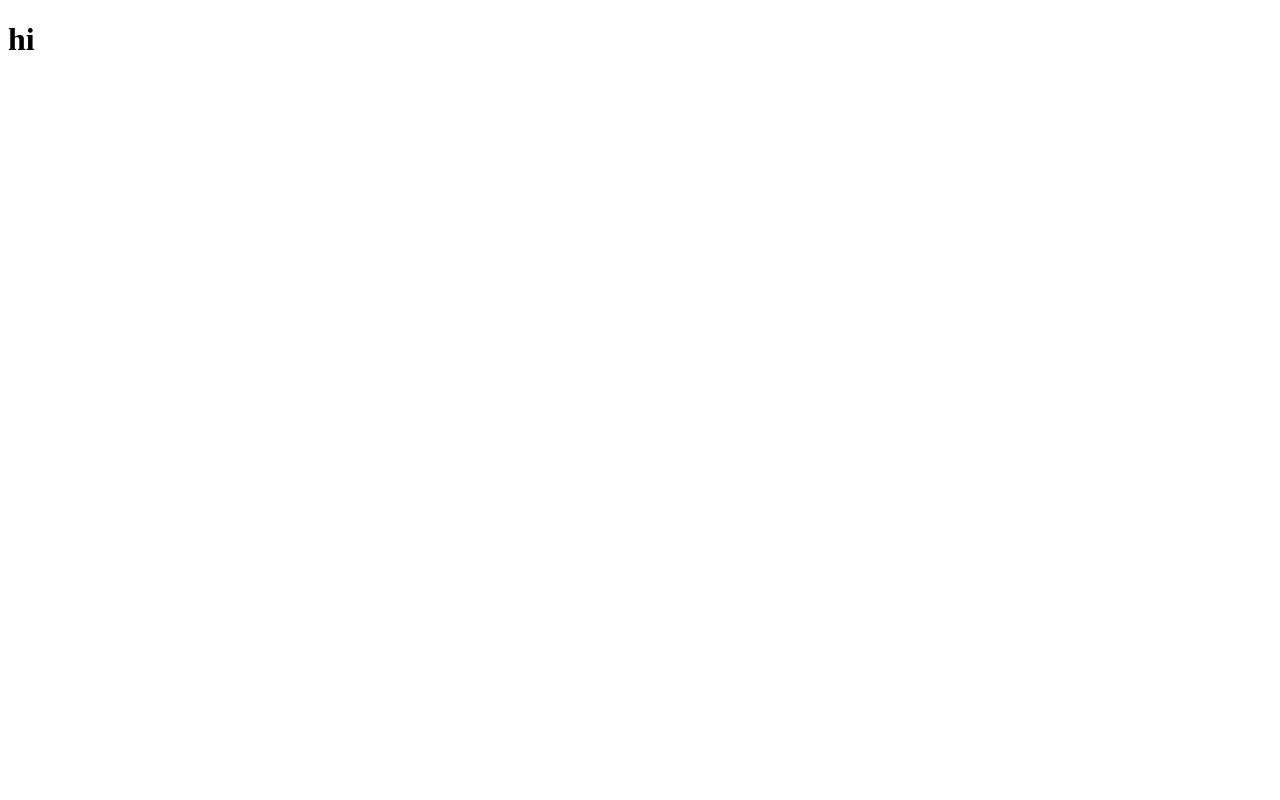
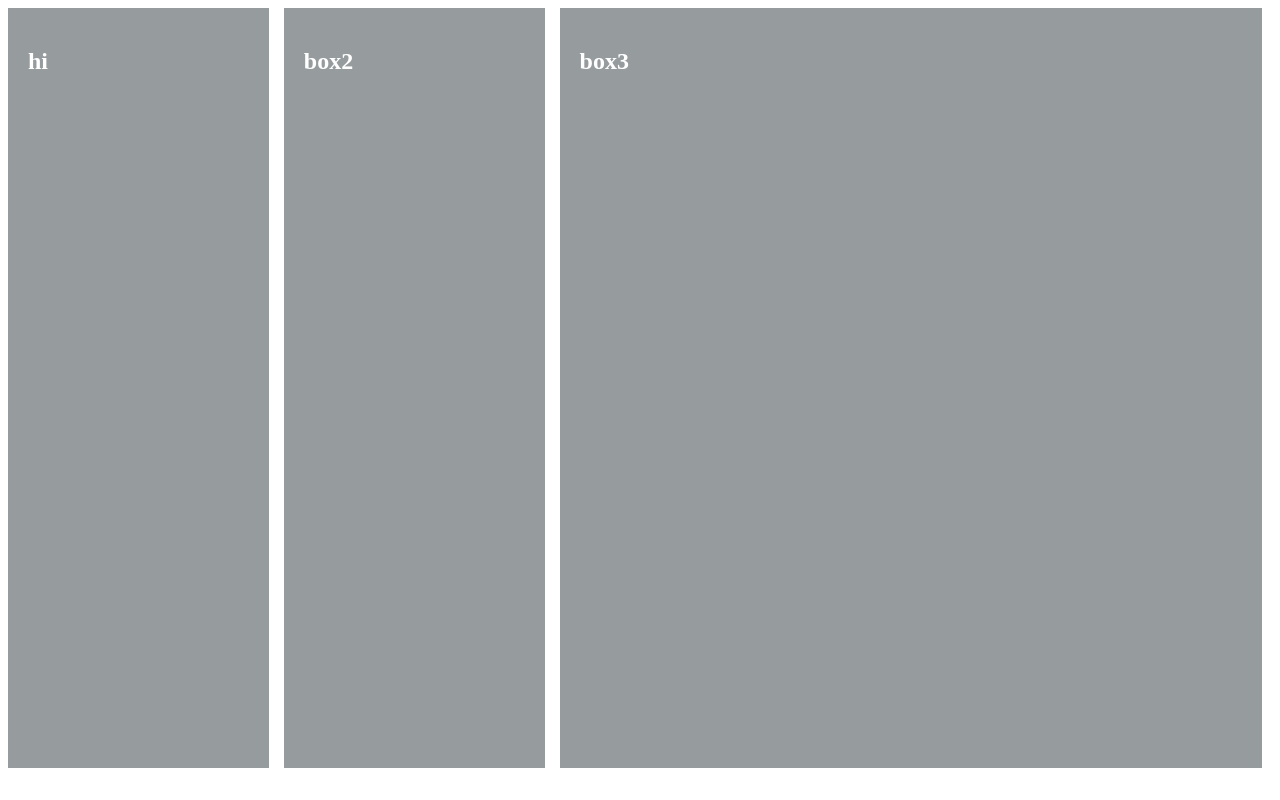
Before and after one commit to lindsayhoutz/scrumBoard, a plain HTML site: page index.html in a window 1280 px wide. Drawn offline with Linux system fonts and the light colour scheme.

Commit message:
box framework

```diff
--- a/index.html
+++ b/index.html
@@ -3,9 +3,14 @@
 <head>
     <meta charset="UTF-8">
     <meta name="viewport" content="width=device-width, initial-scale=1.0">
+    <link rel="stylesheet" href="./style.css">
     <title>scrumBoard</title>
 </head>
 <body>
-    <h1>hi</h1>
+    <section class="content">
+      <div class="leftBox">  <h1>hi</h1></div>
+     <div class="midBox"> <h1>box2</h1> </div>
+     <div class="rightBox"> <h1>box3</h1> </div>
+    </section>
 </body>
 </html>
--- a/style.css
+++ b/style.css
@@ -0,0 +1,37 @@
+:root{
+    --backGround: #969b9e;
+    --textcolor: #ffffff;
+}
+
+.content {
+    display: flex;
+    justify-content: space-evenly;
+    gap: 15px;
+}
+
+.leftBox {
+    width: 20%;
+    /* margin-bottom: 50%; */
+    padding: 20px;
+    height: 90vh;
+    background-color: var(--backGround);
+    color: var(--textcolor);
+}
+
+.midBox {
+    width: 20%;
+    margin-bottom: 20px;
+    padding: 20px;
+    height: 90vh;
+    background-color: var(--backGround);
+    color: var(--textcolor);
+}
+
+.rightBox{
+       margin-right: 10px;
+        padding: 20px;
+        width: 60%;
+        height: 90vh;
+        background-color: var(--backGround);
+        color: var(--textcolor);
+    }
```
